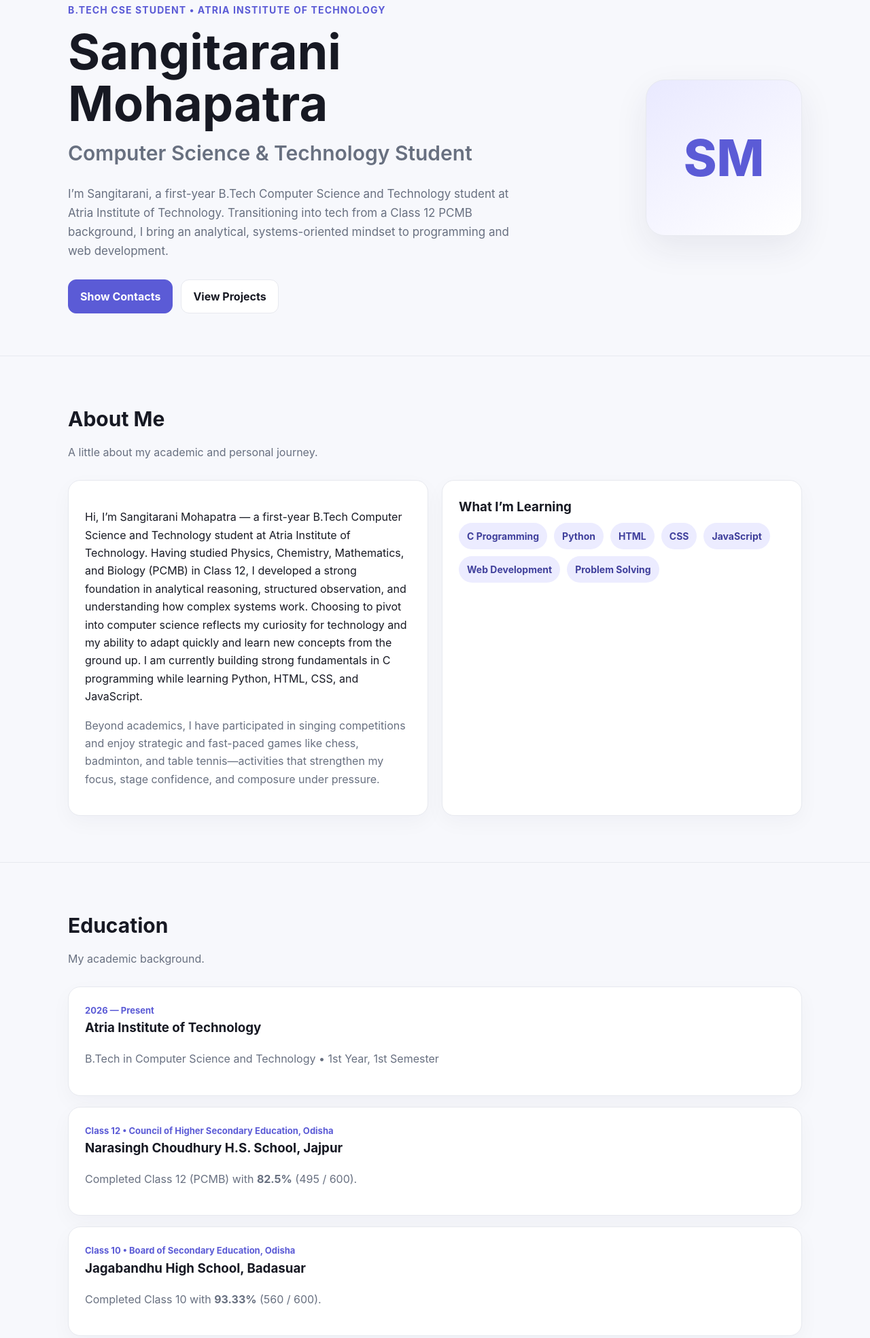
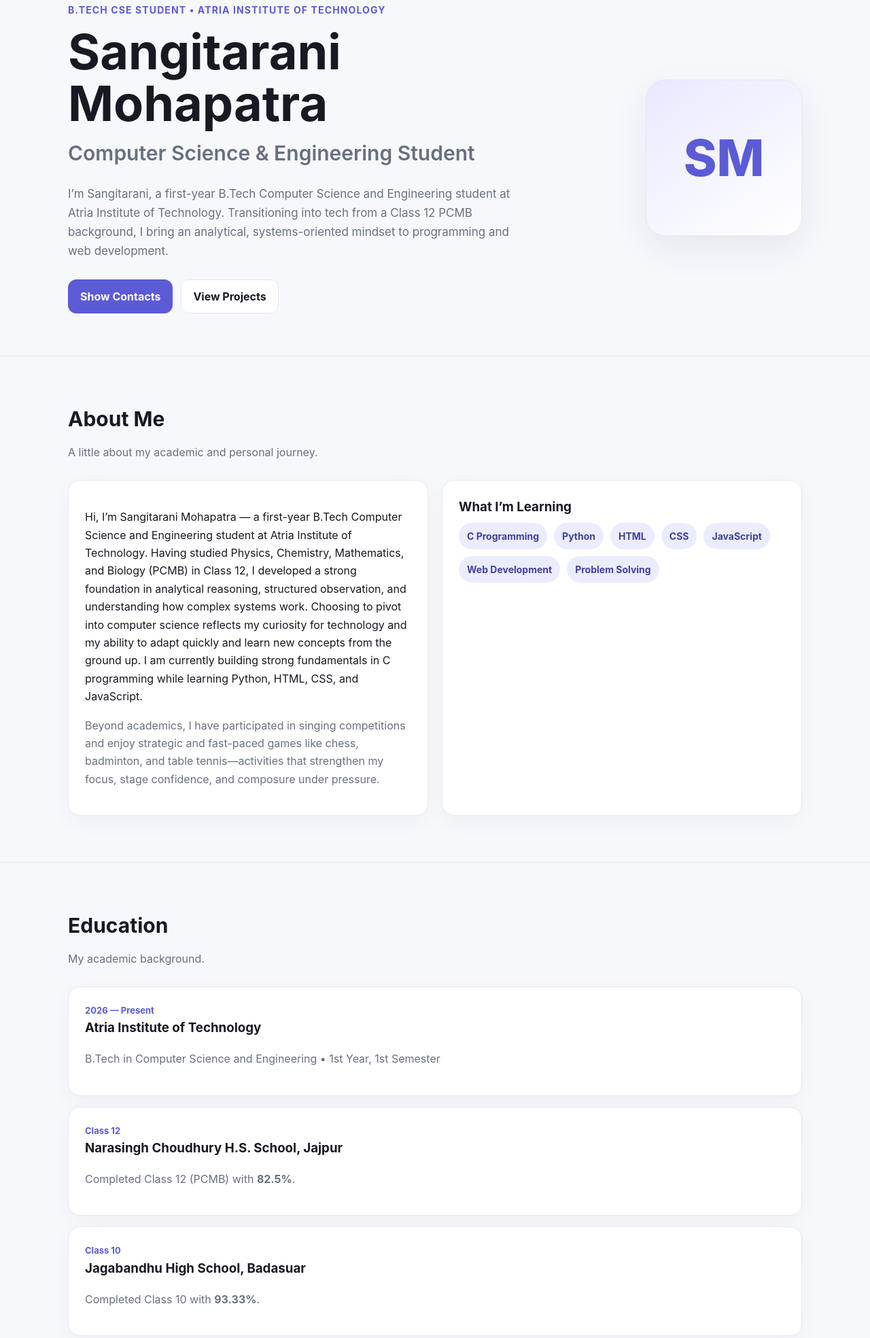
Before and after one commit to Sangita-79/portfolio, a plain HTML site: page index.html in a window 1280 px wide. Shown: the part 152-2120 px from the top of the page at 68% size. Drawn offline with Linux system fonts and the light colour scheme.

Commit message:
Update index.html

```diff
--- a/index.html
+++ b/index.html
@@ -4,7 +4,7 @@
 <meta charset="UTF-8">
 <meta name="viewport" content="width=device-width, initial-scale=1.0">
 <title>Sangitarani Mohapatra | CSE Student & Developer</title>
-<meta name="description" content="Sangitarani Mohapatra — first-year B.Tech Computer Science and Technology student at Atria Institute of Technology.">
+<meta name="description" content="Sangitarani Mohapatra — first-year B.Tech Computer Science and Engineering student at Atria Institute of Technology.">
 <style>
 :root{--bg:#f7f8fc;--card:#fff;--text:#171923;--muted:#687080;--line:#e7e9ef;--accent:#5b5bd6;--accent2:#ececff}
 *{box-sizing:border-box}html{scroll-behavior:smooth}body{margin:0;font-family:Inter,ui-sans-serif,system-ui,-apple-system,BlinkMacSystemFont,"Segoe UI",sans-serif;color:var(--text);background:var(--bg);line-height:1.65}
@@ -21,20 +21,20 @@ section{padding:68px 0;border-top:1px solid var(--line)}.section-title{font-size
 <nav class="nav"><div class="wrap navin"><a class="brand" href="#home">SM</a><div class="navlinks"><a href="#about">About</a><a href="#education">Education</a><a href="#skills">Skills</a><a href="#projects">Projects</a><a href="#achievements">Activities</a><a href="#contact">Contact</a></div></div></nav>
 
 <header class="hero" id="home"><div class="wrap hero-grid">
-<div><div class="eyebrow">B.Tech CSE Student • Atria Institute of Technology</div><h1>Sangitarani Mohapatra</h1><h2>Computer Science & Technology Student</h2>
-<p>I’m Sangitarani, a first-year B.Tech Computer Science and Technology student at Atria Institute of Technology. Transitioning into tech from a Class 12 PCMB background, I bring an analytical, systems-oriented mindset to programming and web development.</p>
+<div><div class="eyebrow">B.Tech CSE Student • Atria Institute of Technology</div><h1>Sangitarani Mohapatra</h1><h2>Computer Science & Engineering Student</h2>
+<p>I’m Sangitarani, a first-year B.Tech Computer Science and Engineering student at Atria Institute of Technology. Transitioning into tech from a Class 12 PCMB background, I bring an analytical, systems-oriented mindset to programming and web development.</p>
 <div class="btns"><a class="btn primary" href="#contact">Show Contacts</a><a class="btn" href="#projects">View Projects</a></div></div>
 <div class="avatar" aria-label="Sangitarani Mohapatra">SM</div>
 </div></header>
 
 <section id="about"><div class="wrap"><h2 class="section-title">About Me</h2><p class="section-sub">A little about my academic and personal journey.</p>
-<div class="grid2"><div class="card"><p>Hi, I’m Sangitarani Mohapatra — a first-year B.Tech Computer Science and Technology student at Atria Institute of Technology. Having studied Physics, Chemistry, Mathematics, and Biology (PCMB) in Class 12, I developed a strong foundation in analytical reasoning, structured observation, and understanding how complex systems work. Choosing to pivot into computer science reflects my curiosity for technology and my ability to adapt quickly and learn new concepts from the ground up. I am currently building strong fundamentals in C programming while learning Python, HTML, CSS, and JavaScript.</p><p class="muted">Beyond academics, I have participated in singing competitions and enjoy strategic and fast-paced games like chess, badminton, and table tennis—activities that strengthen my focus, stage confidence, and composure under pressure.</p></div>
+<div class="grid2"><div class="card"><p>Hi, I’m Sangitarani Mohapatra — a first-year B.Tech Computer Science and Engineering student at Atria Institute of Technology. Having studied Physics, Chemistry, Mathematics, and Biology (PCMB) in Class 12, I developed a strong foundation in analytical reasoning, structured observation, and understanding how complex systems work. Choosing to pivot into computer science reflects my curiosity for technology and my ability to adapt quickly and learn new concepts from the ground up. I am currently building strong fundamentals in C programming while learning Python, HTML, CSS, and JavaScript.</p><p class="muted">Beyond academics, I have participated in singing competitions and enjoy strategic and fast-paced games like chess, badminton, and table tennis—activities that strengthen my focus, stage confidence, and composure under pressure.</p></div>
 <div class="card"><h3>What I’m Learning</h3><div class="tags"><span class="tag">C Programming</span><span class="tag">Python</span><span class="tag">HTML</span><span class="tag">CSS</span><span class="tag">JavaScript</span><span class="tag">Web Development</span><span class="tag">Problem Solving</span></div></div></div></div></section>
 
 <section id="education"><div class="wrap"><h2 class="section-title">Education</h2><p class="section-sub">My academic background.</p><div class="timeline">
-<div class="card"><div class="edu-year">2026 — Present</div><h3>Atria Institute of Technology</h3><p class="muted">B.Tech in Computer Science and Technology • 1st Year, 1st Semester</p></div>
-<div class="card"><div class="edu-year">Class 12 • Council of Higher Secondary Education, Odisha</div><h3>Narasingh Choudhury H.S. School, Jajpur</h3><p class="muted">Completed Class 12 (PCMB) with <strong>82.5%</strong> (495 / 600).</p></div>
-<div class="card"><div class="edu-year">Class 10 • Board of Secondary Education, Odisha</div><h3>Jagabandhu High School, Badasuar</h3><p class="muted">Completed Class 10 with <strong>93.33%</strong> (560 / 600).</p></div></div></div></section>
+<div class="card"><div class="edu-year">2026 — Present</div><h3>Atria Institute of Technology</h3><p class="muted">B.Tech in Computer Science and Engineering • 1st Year, 1st Semester</p></div>
+<div class="card"><div class="edu-year">Class 12</div><h3>Narasingh Choudhury H.S. School, Jajpur</h3><p class="muted">Completed Class 12 (PCMB) with <strong>82.5%</strong>.</p></div>
+<div class="card"><div class="edu-year">Class 10</div><h3>Jagabandhu High School, Badasuar</h3><p class="muted">Completed Class 10 with <strong>93.33%</strong>.</p></div></div></div></section>
 
 <section id="skills"><div class="wrap"><h2 class="section-title">Skills</h2><p class="section-sub">Technologies and interests I’m developing.</p><div class="grid2"><div class="card">
 <div class="skill"><div class="skilltop"><span>C Programming</span><span>Familiar</span></div><div class="bar"><div class="fill" style="width:65%"></div></div></div>
@@ -51,7 +51,7 @@ section{padding:68px 0;border-top:1px solid var(--line)}.section-title{font-size
 
 <section id="achievements"><div class="wrap"><h2 class="section-title">Activities & Interests</h2><p class="section-sub">Experiences beyond the classroom.</p><div class="ach">
 <div class="card"><h3>Singing Competitions</h3><p class="muted">Participated in singing competitions, building stage presence, vocal discipline, and confidence in front of live audiences.</p></div>
-<div class="card"><h3>Academic Consistency</h3><p class="muted">Scored 93.33% in Class 10 (BSE Odisha) and 82.5% in Class 12 PCMB (CHSE Odisha) before transitioning into Computer Science.</p></div>
+<div class="card"><h3>Academic Consistency</h3><p class="muted">Scored 93.33% in Class 10 and 82.5% in Class 12 (PCMB) before transitioning into Computer Science.</p></div>
 <div class="card"><h3>Sports & Strategy</h3><p class="muted">Active interest in chess, badminton, and table tennis—sharpening strategic planning, focus, and quick decision-making.</p></div>
 <div class="card"><h3>Coding & Editing</h3><p class="muted">Exploring hands-on programming alongside creative digital editing.</p></div>
 </div></div></section>
```
